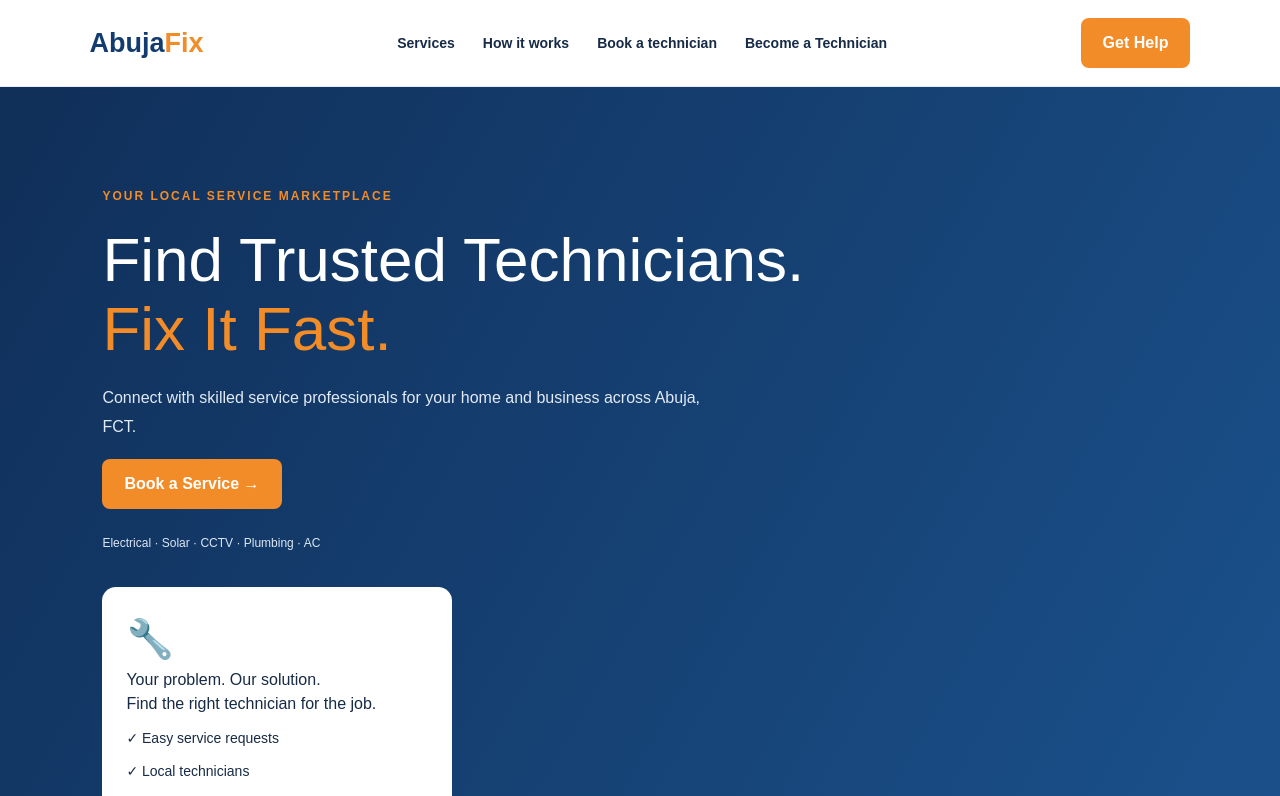
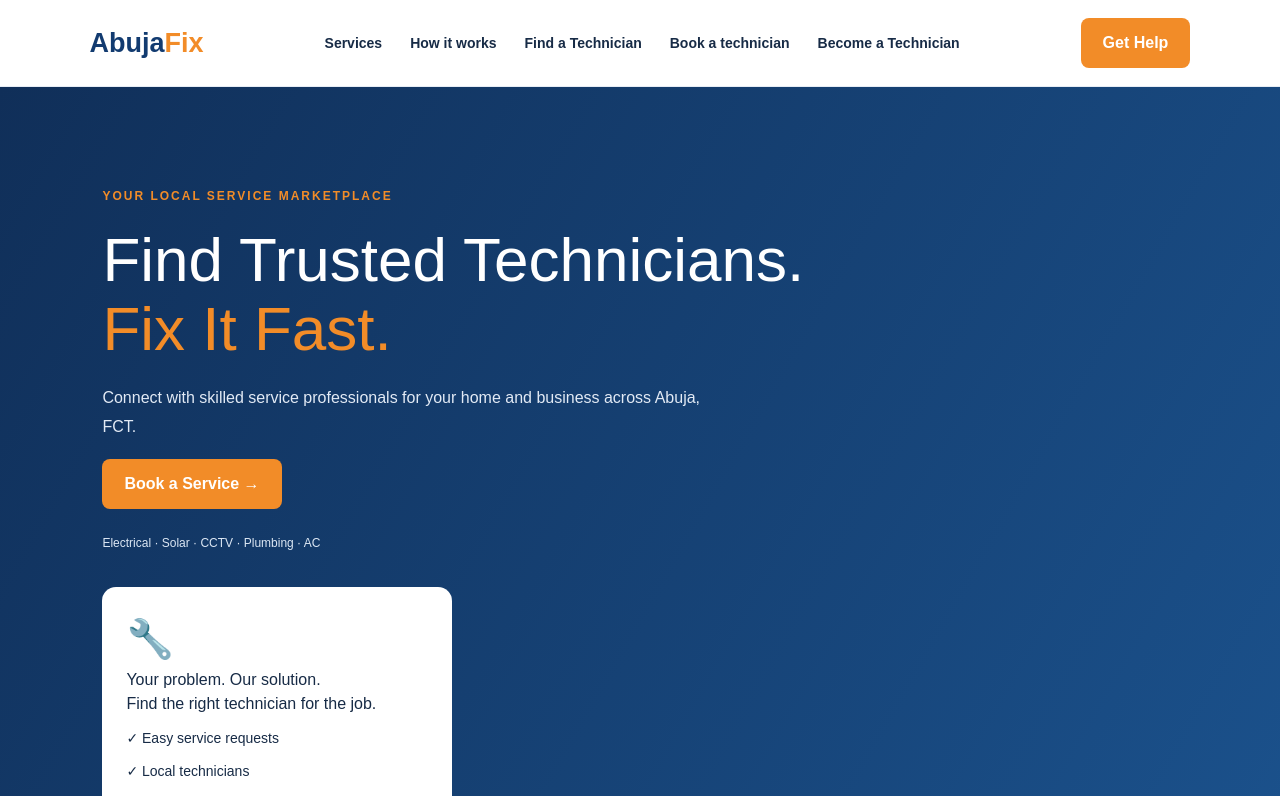
Before and after one commit to Murphy992/abujafix, a Next.js app in the folder website/: page / in a window 1280 px wide. Shown: the top 796 px of the page. Built offline with nearby package versions, Linux system fonts and the light colour scheme.

Commit message:
Add Find a Technician homepage navigation

```diff
--- a/website/app/page.tsx
+++ b/website/app/page.tsx
@@ -42,11 +42,12 @@ return (
   </a>
 
   <div className="navLinks">
-    <a href="#services">Services</a>
-    <a href="#how">How it works</a>
-    <a href="#booking">Book a technician</a>
-    <a href="/technician-register">Become a Technician</a>
-  </div>
+  <a href="#services">Services</a>
+  <a href="#how">How it works</a>
+  <a href="/technicians">Find a Technician</a>
+  <a href="#booking">Book a technician</a>
+  <a href="/technician-register">Become a Technician</a>
+</div>
 
   <a className="navButton" href="#booking">
     Get Help
```
